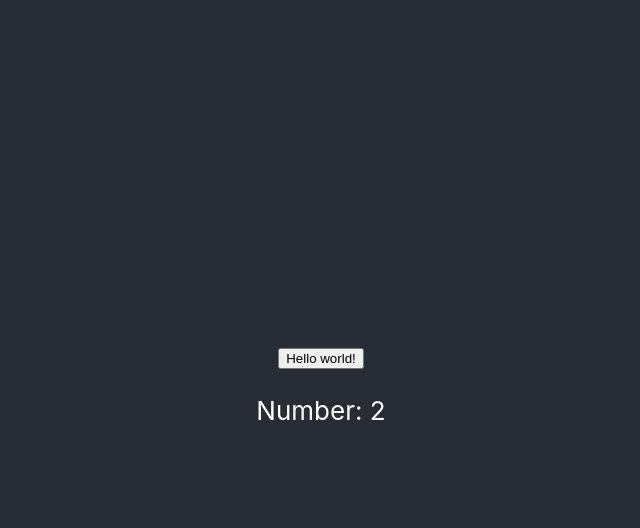
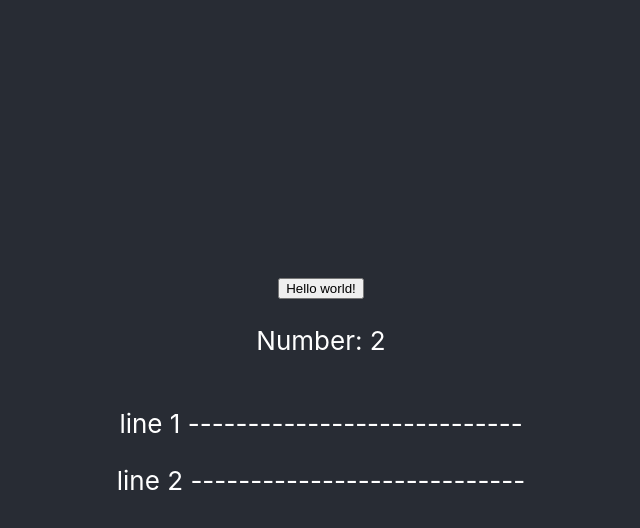
Before and after one commit to huangmou37/oocl2020-react-step-by-step, a React (Create React App) app in the folder react-counter/: page / in a window 1280 px wide. Both pictures are taken after a click on the button "Hello world!". Shown: the top 528 px of the page, without its empty margins (319-959 px from the left). Built offline with nearby package versions, Linux system fonts and the light colour scheme.

Commit message:
Extract Line component; add new line when click on button

```diff
--- a/react-counter/src/App.js
+++ b/react-counter/src/App.js
@@ -1,13 +1,15 @@
 import React from 'react';
 import './App.css';
 import Number from './components/Number';
+import Line from './components/Line';
 
 class App extends React.Component {
   constructor(props) {
     super(props);
     this.state = {
       onChangeNumber: props.onChangeNumber,
-      number: props.number
+      number: props.number,
+      lines: []
     };
   }
 
@@ -17,10 +19,17 @@ class App extends React.Component {
           <header className="App-header">
             <button onClick={() => {
               let newNumber = this.state.onChangeNumber(this.state.number);
-              this.setState({number: newNumber});
+              let newLines = [];
+              for (let i = 0; i < newNumber; i++) {
+                newLines.push(<Line index = {i + 1} />);
+              }
+              this.setState({number: newNumber, lines: newLines});
             }}>Hello world!
             </button>
             <p><Number />{this.state.number}</p>
+            <div className="box-container">
+              {this.state.lines}
+            </div>
           </header>
         </div>
     );
--- /dev/null
+++ b/react-counter/src/components/Line.js
@@ -0,0 +1,18 @@
+import React from 'react';
+
+class Line extends React.Component {
+  constructor(props) {
+    super(props);
+    this.state = {
+      index: props.index
+    };
+  }
+
+  render() {
+    return (
+        <p>line {this.state.index} ----------------------------</p>
+    );
+  }
+}
+
+export default Line;
```
